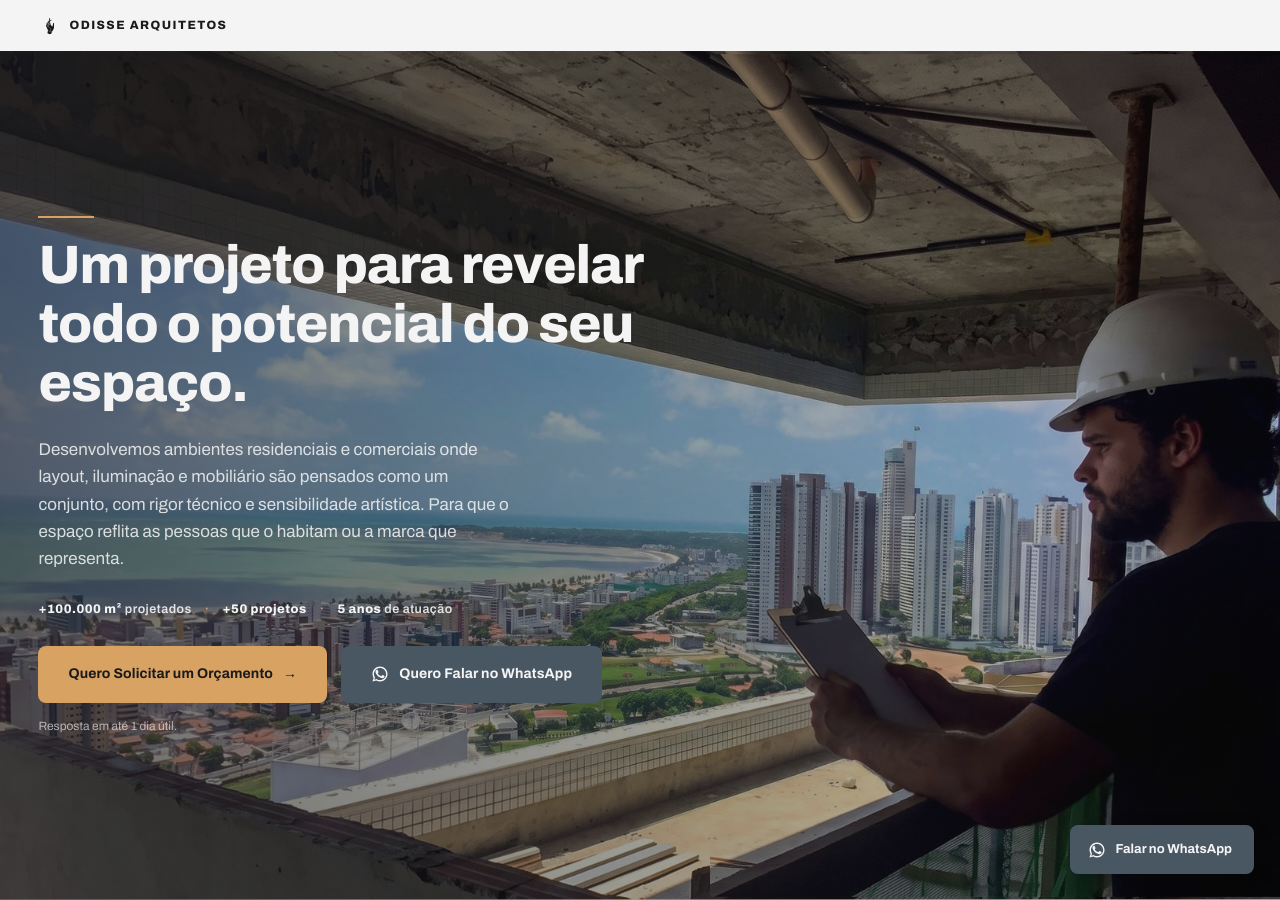
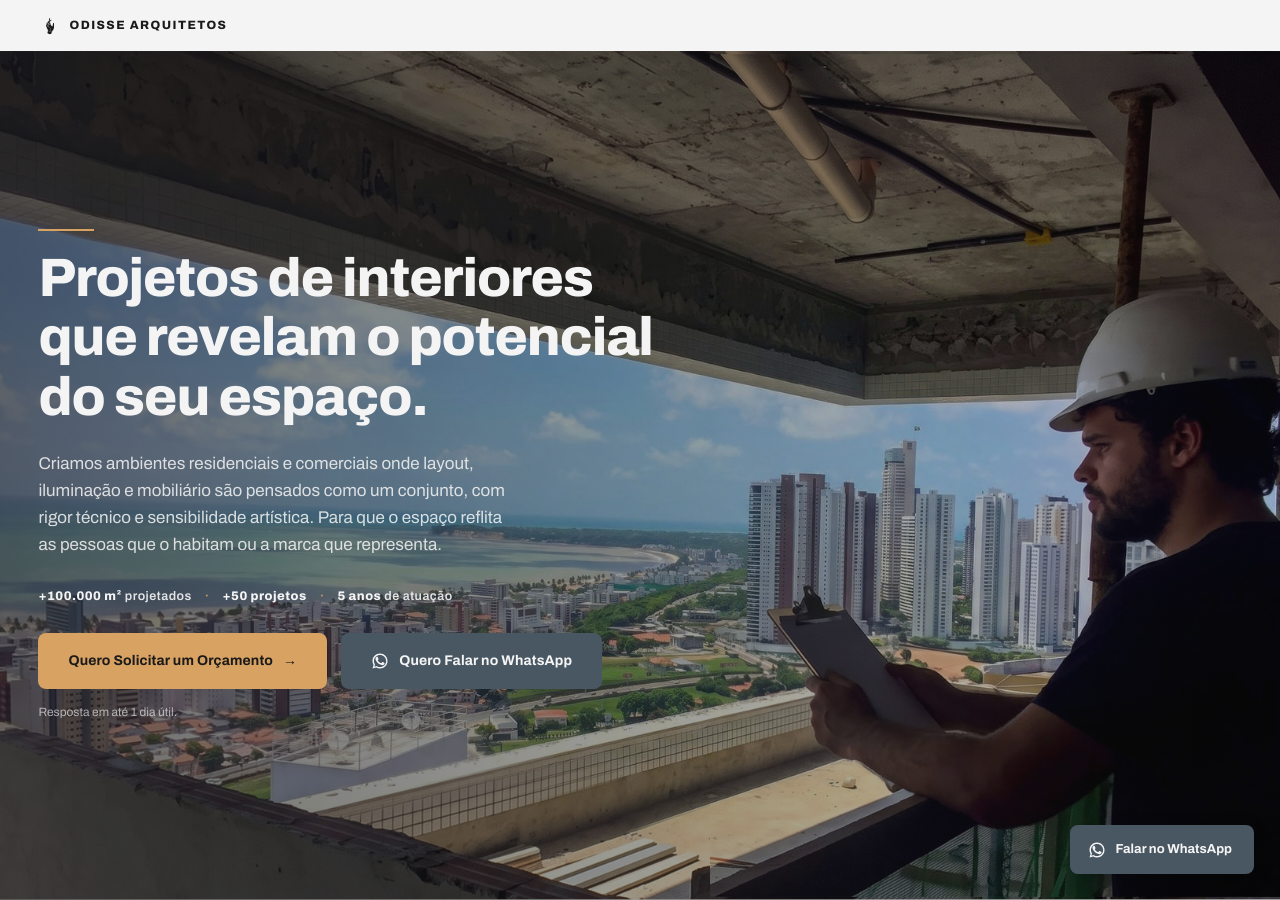
Before and after one commit to cidclementino/projetos-odisse, a Jekyll site: the page built from interiores/index.html, in a window 1280 px wide and 900 px high. Built offline with Jekyll 4.4.1, drawn with Linux system fonts in a browser that asks for light colours.

Commit message:
Update interiores_conteudo.yml

```diff
--- a/_data/interiores_conteudo.yml
+++ b/_data/interiores_conteudo.yml
@@ -1,6 +1,6 @@
 hero:
-  titulo: "Um projeto para revelar todo o potencial do seu espaço."
-  descricao: "Desenvolvemos ambientes residenciais e comerciais onde layout, iluminação e mobiliário são pensados como um conjunto, com rigor técnico e sensibilidade artística. Para que o espaço reflita as pessoas que o habitam ou a marca que representa."
+  titulo: "Projetos de interiores que revelam o potencial do seu espaço."
+  descricao: "Criamos ambientes residenciais e comerciais onde layout, iluminação e mobiliário são pensados como um conjunto, com rigor técnico e sensibilidade artística. Para que o espaço reflita as pessoas que o habitam ou a marca que representa."
   m2: "+100.000 m²"
   projetos: "+50 projetos"
   anos: "5 anos"
```
